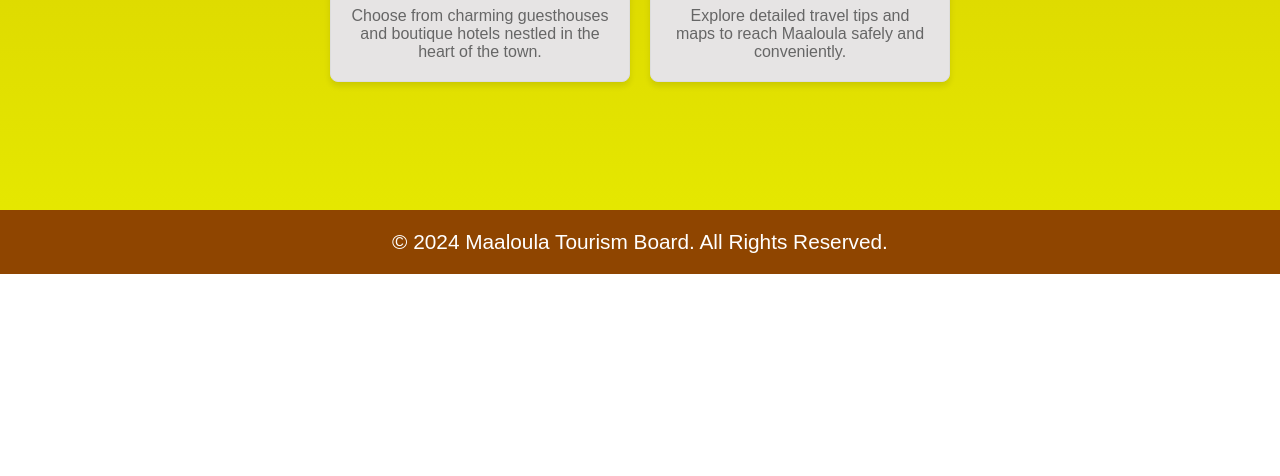
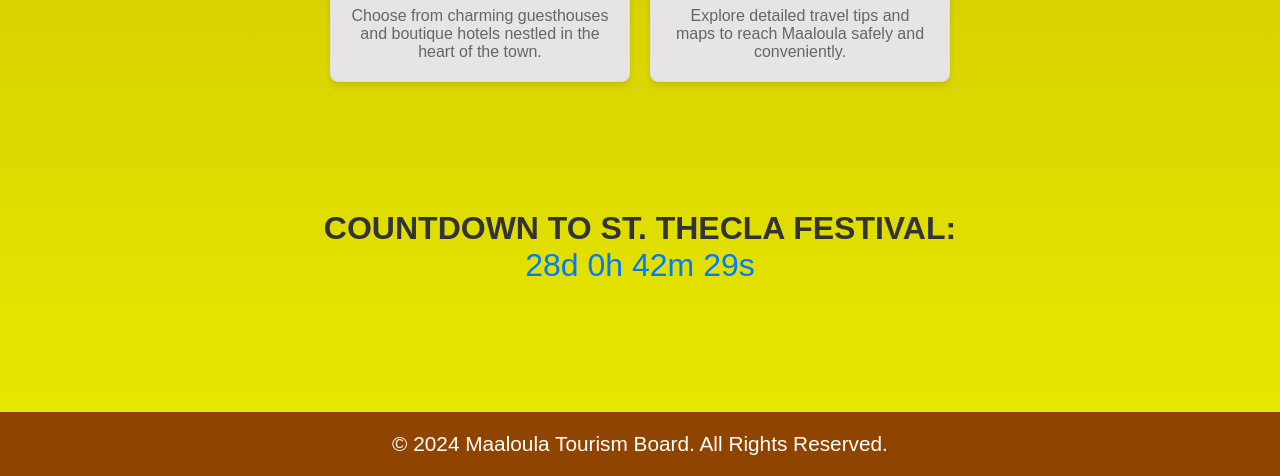
Before and after one commit to obada211/hometown-homepage, a plain HTML site: page index.html in a window 1280 px wide. Shown: the part 2641-3117 px from the top of the page. Before the commit the page ends 2915 px from the top, so only its background shows below. Drawn offline with Linux system fonts and the light colour scheme; a web font is replaced by a local one.

Commit message:
Add countdown timer.

```diff
--- a/index.html
+++ b/index.html
@@ -4,6 +4,7 @@
     <meta charset="UTF-8" />
     <meta name="viewport" content="width=device-width, initial-scale=1.0" />
     <link rel="stylesheet" href="style.css" />
+    <script src="script.js" defer></script>
     <title>Maaloula - Discover Syria's Hidden Gem</title>
   </head>
   <body>
@@ -116,6 +117,14 @@
       </div>
     </section>
 
+    <!-- Countdown till St Thecla Festival -->
+    <aside id="countdown">
+      <div class="container">
+        <h2>Countdown to St. Thecla Festival:</h2>
+        <p id="timer" style="font-size: 2em; color: #007bff"></p>
+      </div>
+    </aside>
+
     <!-- Footer Section -->
     <footer>
       <p>&copy; 2024 Maaloula Tourism Board. All Rights Reserved.</p>
--- /dev/null
+++ b/script.js
@@ -0,0 +1,23 @@
+const countdown = () => {
+  const eventDate = new Date("2024-12-25T00:00:00").getTime(); // Set the event date
+  const now = new Date().getTime();
+  const timeLeft = eventDate - now;
+
+  if (timeLeft > 0) {
+    const days = Math.floor(timeLeft / (1000 * 60 * 60 * 24));
+    const hours = Math.floor(
+      (timeLeft % (1000 * 60 * 60 * 24)) / (1000 * 60 * 60)
+    );
+    const minutes = Math.floor((timeLeft % (1000 * 60 * 60)) / (1000 * 60));
+    const seconds = Math.floor((timeLeft % (1000 * 60)) / 1000);
+
+    document.getElementById(
+      "timer"
+    ).textContent = `${days}d ${hours}h ${minutes}m ${seconds}s`;
+  } else {
+    document.getElementById("timer").textContent =
+      "The event is happening now!";
+  }
+};
+
+setInterval(countdown, 1000);
--- a/style.css
+++ b/style.css
@@ -149,6 +149,12 @@ section h2 {
   color: #666;
 }
 
+/* Countdown */
+#countdown {
+  text-align: center;
+  margin-block: 8em;
+}
+
 /* Footer */
 footer {
   background: rgb(143, 69, 0);
```
